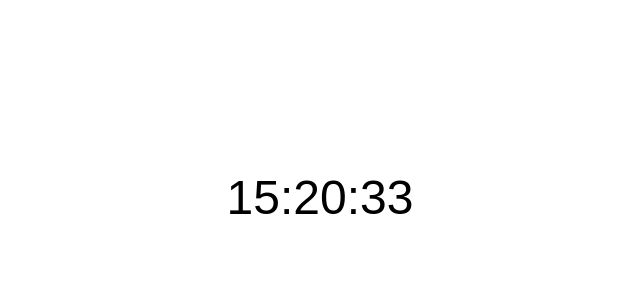
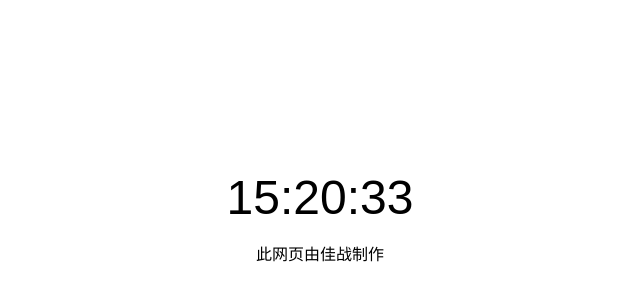
Before and after one commit to jiazhancxk/jiazhan.github.io, a plain HTML site: page index.html in a window 1280 px wide. Shown: the part 86-386 px from the top of the page, without its empty margins (320-960 px from the left). Drawn offline with Linux system fonts and the light colour scheme.

Commit message:
Update index.html

```diff
--- a/index.html
+++ b/index.html
@@ -30,5 +30,6 @@ function updateTime() {
 updateTime();
 setInterval(updateTime, 1000);
 </script>
+<p>此网页由佳战制作</p>
 </body>
 </html>
```
